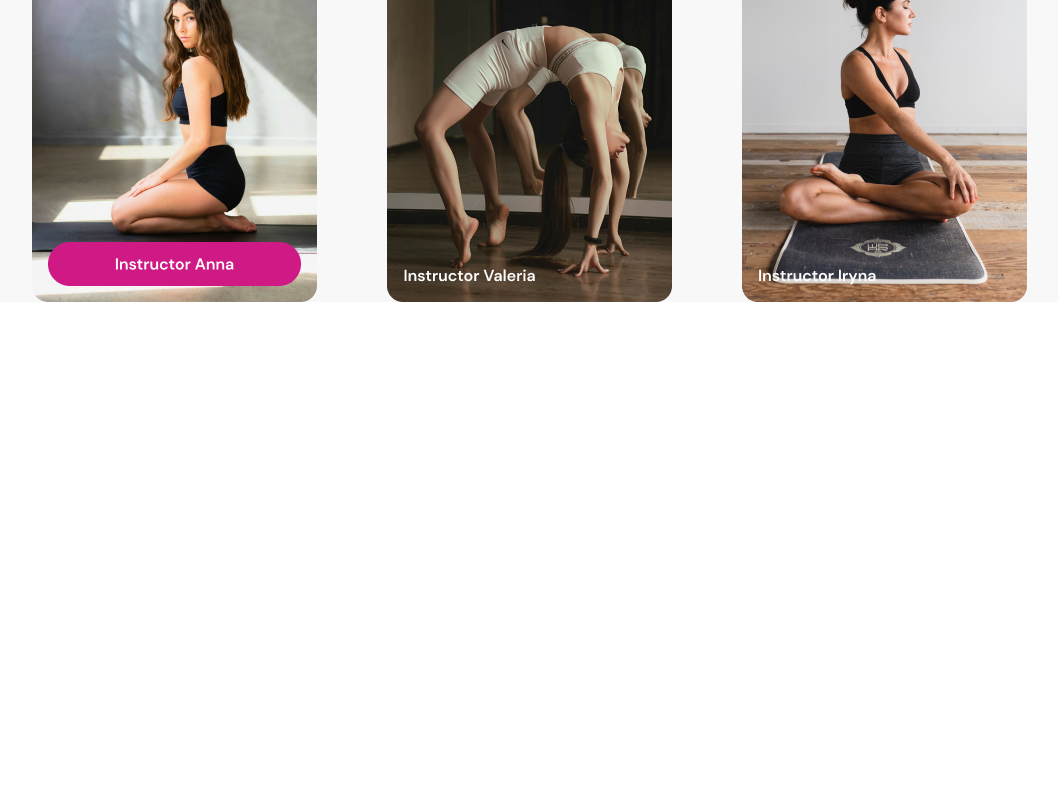
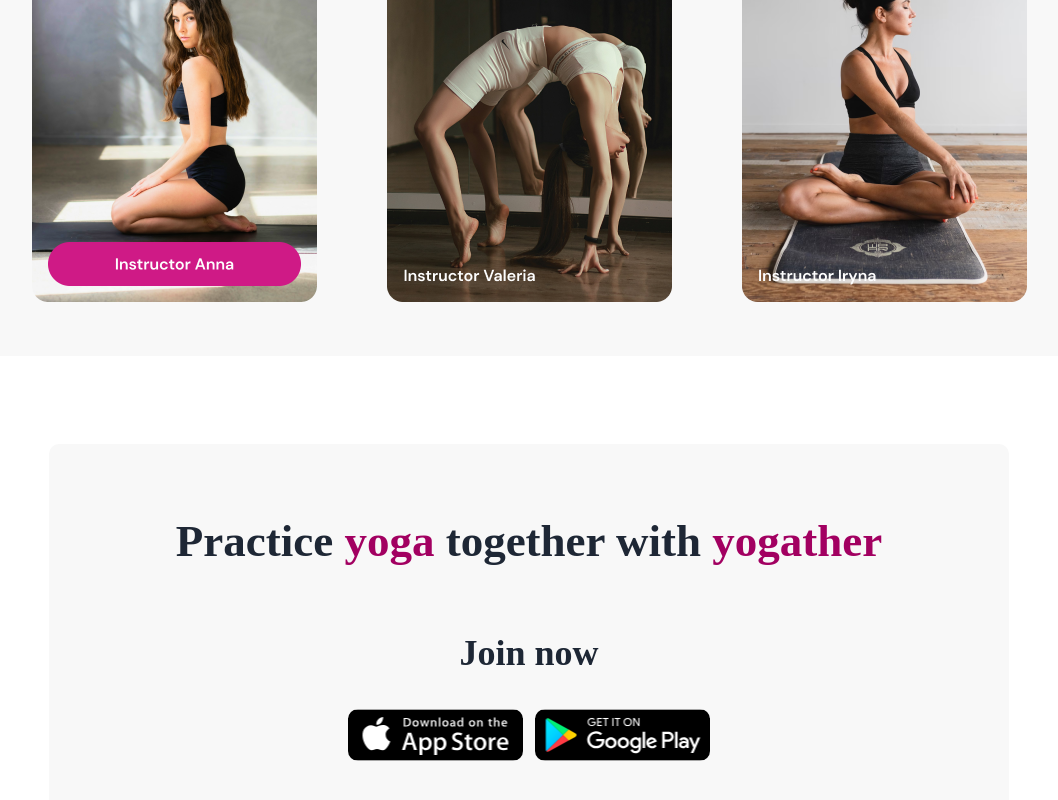
Before and after one commit to teiatan/yogather, a React (Vite) app: page / in a window 1280 px wide. Shown: the part 2585-3385 px from the top of the page, without its empty margins (111-1169 px from the left). Before the commit the page ends 2887 px from the top, so only its background shows below. Built offline with nearby package versions, Linux system fonts and the light colour scheme; no server answers.

Commit message:
add contacts block

```diff
--- a/src/components/startPage/Features/Features.styled.ts
+++ b/src/components/startPage/Features/Features.styled.ts
@@ -95,6 +95,7 @@
     display: flex;
     flex-direction: column;
     gap: 20px;
+    margin-bottom: 54px;
     @media screen and (min-width: 1200px) {
         flex-direction: row;
         justify-content: space-between;
--- /dev/null
+++ b/src/components/startPage/Stores/Stores.styled.ts
@@ -0,0 +1,71 @@
+import styled from "styled-components";
+import AppleStoreImg from '../../../images/App Store.svg';
+import GooglePlayImg from '../../../images/Google Play.svg';
+
+export const MainHeading = styled.h1`
+    color: #1E2735;
+    font-family: "DM Sans 24pt";
+    font-size: 45px;
+    font-style: normal;
+    font-weight: 600;
+    line-height: 115%;
+    text-align: center;
+`
+
+export const HeadingUI = styled.h2`
+    color: #1E2735;
+    text-align: center;
+    font-family: "DM Sans 24pt";
+    font-size: 36px;
+    font-style: normal;
+    font-weight: 600;
+    line-height: 120%;
+    padding: 64px 0 24px 0;
+`
+
+export const StoreBtnContainerUI = styled.div`
+    margin-top: 10px;
+    display: flex;
+    align-items: center;
+    justify-content: center;
+    gap: 12px;
+    flex-direction: column;
+
+    @media screen and (min-width: 600px) {
+        flex-direction: row;
+    }
+`;
+
+    export const AppleStoreBtnUI = styled.button`
+    border: none;
+    border-radius: 10px;
+    width: 175px;
+    height: 52px;
+    background: url('${AppleStoreImg}') no-repeat center center;
+    background-size: cover;
+    cursor: pointer;
+`;
+
+export const GooglePlayBtnUI = styled.button`
+    border: none;
+    border-radius: 10px;
+    width: 175px;
+    height: 52px;
+    background: url('${GooglePlayImg}') no-repeat center center;
+    background-size: cover;
+    cursor: pointer;
+`;
+
+export const StoresContainerUI = styled.div`
+    display: flex;
+    align-items: center;
+    justify-content: center;
+    flex-direction: column;
+    text-align: center;
+
+    padding: 72px 20px;
+    background: #F8F8F8;
+    margin-top: 88px;
+    border-radius: 10px;
+    margin-bottom: 65px;
+`;
--- /dev/null
+++ b/src/components/startPage/Stores/Stores.tsx
@@ -0,0 +1,16 @@
+import { SectionContainer } from "../../pageLayoutComponents/SectionContainer"
+import { AccentText } from "../Hero/Hero.styled"
+import { AppleStoreBtnUI, GooglePlayBtnUI, HeadingUI, MainHeading, StoreBtnContainerUI, StoresContainerUI } from "./Stores.styled"
+
+export const Stores = ({increaseClicks}:{increaseClicks:(place:string)=>void}) => {
+    return(<SectionContainer>
+        <StoresContainerUI>
+            <MainHeading>Practice <AccentText>yoga </AccentText>together with <AccentText>yogather</AccentText></MainHeading>
+            <HeadingUI>Join now</HeadingUI>
+            <StoreBtnContainerUI>
+                <AppleStoreBtnUI onClick={()=>increaseClicks("appleStore")}/>
+                <GooglePlayBtnUI onClick={()=>increaseClicks("googlePlay")}/>
+            </StoreBtnContainerUI>
+        </StoresContainerUI>
+    </SectionContainer>)
+}
--- a/src/pages/StartPage.tsx
+++ b/src/pages/StartPage.tsx
@@ -2,9 +2,10 @@
 // import { AppleStoreBtnUI, ContactsUI, FeaturesUI, GooglePlayBtnUI, HeroUI, MainMotto, MainTitleUI, SingleFeatureUI, StoreBtnContainerUI } from "./StartPage.styled"
 // import featureImg from "../images/feauture.jpg";
 // import { Button } from "antd";
-// import { getUserAnswers, updateUserAnswers } from "../utils";
+import { getUserAnswers, updateUserAnswers } from "../utils";
 import { Features } from "../components/startPage/Features/Features";
 import { Hero } from "../components/startPage/Hero/Hero";
+import { Stores } from "../components/startPage/Stores/Stores";
 // const features = [
 //     {
 //         text: "effective yoga workout",
@@ -25,41 +26,21 @@
 // ]
 
 export const StartPage = () => {
-    // const increaseClicks = (place:string) => {
-    //     const prevAnswers = getUserAnswers()
-    //     const prevAmount = (prevAnswers && prevAnswers?.clicks && prevAnswers?.clicks[place]) ? prevAnswers?.clicks[place] : 0
-    //     const newAnswers = {
-    //         ...prevAnswers,
-    //         clicks: {
-    //             ...prevAnswers?.clicks,
-    //             [place]: prevAmount + 1
-    //         }
-    //     }
-    //     updateUserAnswers(newAnswers)
-    // }
+    const increaseClicks = (place:string) => {
+        const prevAnswers = getUserAnswers()
+        const prevAmount = (prevAnswers && prevAnswers?.clicks && prevAnswers?.clicks[place]) ? prevAnswers?.clicks[place] : 0
+        const newAnswers = {
+            ...prevAnswers,
+            clicks: {
+                ...prevAnswers?.clicks,
+                [place]: prevAmount + 1
+            }
+        }
+        updateUserAnswers(newAnswers)
+    }
     return (<>
-        {/* <HeroUI>
-            <MainTitleUI>Yogather</MainTitleUI>
-            <MainMotto>gather for yoga</MainMotto>
-            wherever you are, whenever you want
-            <Button type="primary"><Link to="/onboarding">start</Link></Button>
-        </HeroUI> */}
         <Hero />
         <Features />
-        {/* <FeaturesUI>
-            {features.map(el => <SingleFeatureUI key={el.text}>
-                {el.text}
-                <img src={el.img} alt={el.text} width="210px"/>
-            </SingleFeatureUI>)}
-        </FeaturesUI>
-        <ContactsUI>
-            <MainMotto>Practice yoga together with yogather</MainMotto>
-            join now
-            <StoreBtnContainerUI>
-                <AppleStoreBtnUI onClick={()=>increaseClicks("appleStore")}/>
-                <GooglePlayBtnUI onClick={()=>increaseClicks("googlePlay")}/>
-            </StoreBtnContainerUI>
-
-        </ContactsUI> */}
+        <Stores increaseClicks={increaseClicks}/>
     </>)
 }
```
Also changed, not shown: src/images/App Store.svg, src/images/Google Play.svg.
